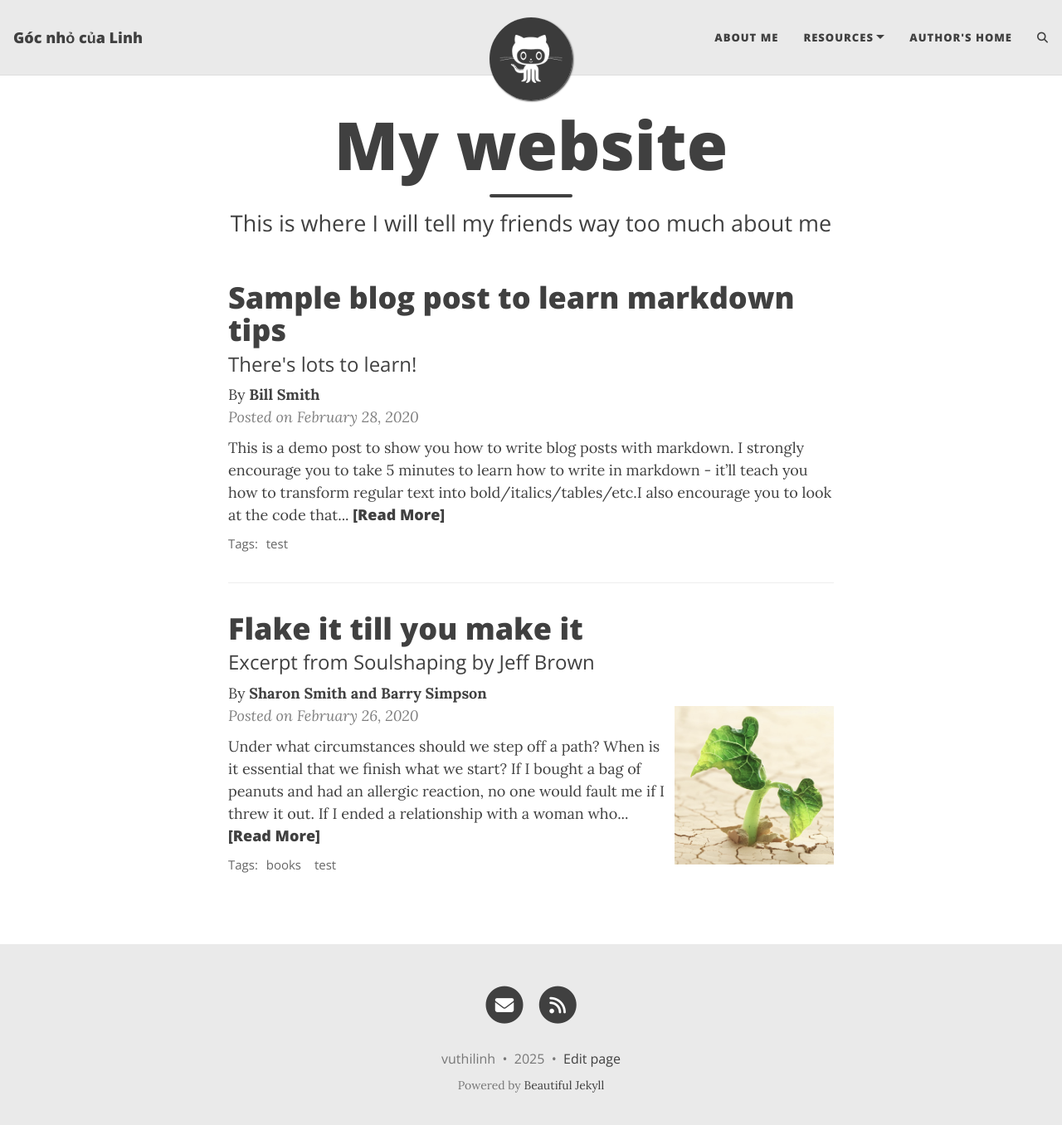
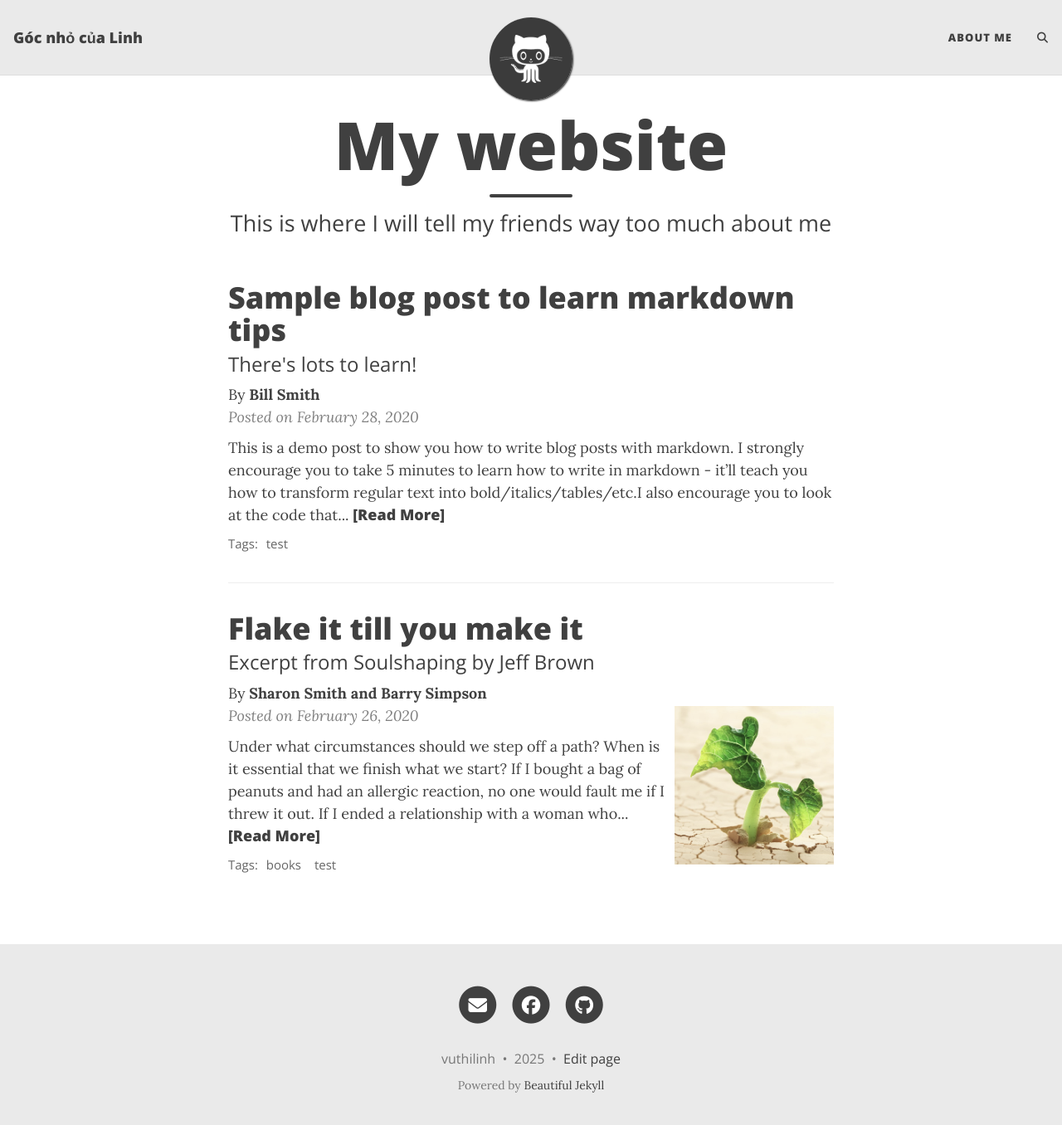
Before and after one commit to VuthilinhVn/Vuthilinh.github.io, a Jekyll site: the page built from index.html, in a window 1280 px wide and 1369 px high. Shown: the top 1356 px of the window at 83% size. Built offline with Jekyll 4.4.1, drawn with Linux system fonts in a browser that asks for light colours; the list of posts is cut into pages by our own code; comment, search, counter and statistics services are not loaded; some of the changed lines change nothing that is shown.

Commit message:
Update _config.yml

```diff
--- a/_config.yml
+++ b/_config.yml
@@ -21,10 +21,7 @@
 
 navbar-links:
   About Me: "aboutme"
-  Resources:
-    - Beautiful Jekyll: "https://beautifuljekyll.com"
-    - Learn markdown: "https://www.markdowntutorial.com/"
-  Author's home: "https://deanattali.com"
+  # Author's home: "https://deanattali.com"
 
 ################
 # --- Logo --- #
@@ -52,8 +49,8 @@
 social-network-links:
   email: "vulinhtnut@gmail.com"
   rss: true  # remove this line if you don't want to show an RSS link at the bottom
-  # facebook: deanattali
-  # github: daattali
+  facebook: linhpltn.98
+  github: VuthilinhVn
   # twitter: daattali
   # patreon: DeanAttali
   # youtube: "@daattali"
@@ -86,7 +83,7 @@
 
 # If you want your website to generate an RSS feed, provide a description
 # The URL for the feed will be https://<your_website>/feed.xml
-rss-description: This website is a virtual proof that I'm awesome
+# rss-description: This website is a virtual proof that I'm awesome
 
 ###########################
 # --- General options --- #
```
